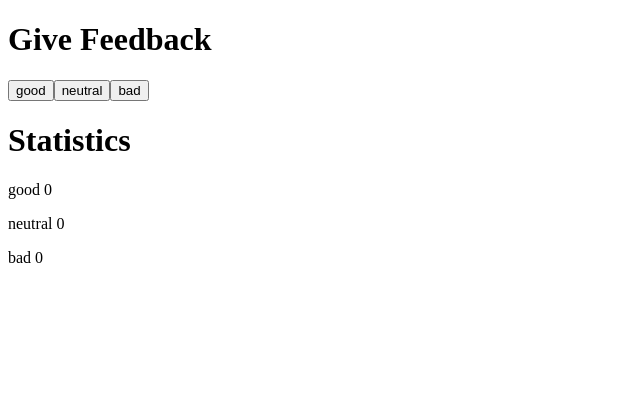
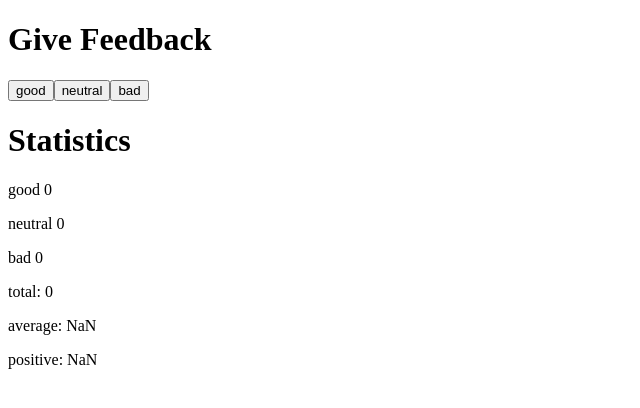
Before and after one commit to Synneks/fullstackopen-course, a React (Create React App) app in the folder part1/: page / in a window 1280 px wide. Shown: the top 408 px of the page, without its empty margins (0-640 px from the left). Built offline with nearby package versions, Linux system fonts and the light colour scheme.

Commit message:
part1-1:7_unicafe-step2-step3

```diff
--- a/part1/src/App.js
+++ b/part1/src/App.js
@@ -16,12 +16,19 @@ const FeedbackButton = ({ vote, text }) => {
 };
 
 const Statistics = ({ votes }) => {
+    const votesAmount = votes.good + votes.neutral + votes.bad;
+    const average = (votes.good - votes.bad) / votesAmount;
+    const positives = (votes.good / votesAmount) * 100;
+
     return (
         <>
             <h1>Statistics</h1>
             <p>good {votes.good}</p>
             <p>neutral {votes.neutral}</p>
             <p>bad {votes.bad}</p>
+            <p>total: {votesAmount}</p>
+            <p>average: {average}</p>
+            <p>positive: {positives}</p>
         </>
     );
 };
```
